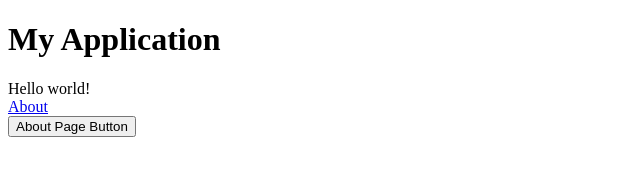
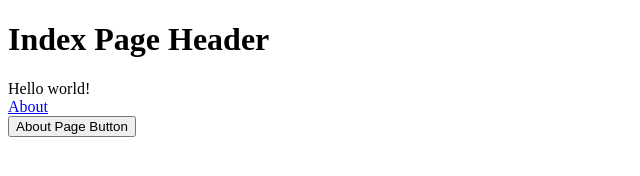
Before and after one commit to rooshanahmed/Gatsby-Demo, a Gatsby site: page / in a window 1280 px wide. Shown: the whole page, without its empty margins (0-640 px from the left). Built offline with nearby package versions, Linux system fonts and the light colour scheme; Gatsby itself is replaced by a stand-in of ours.

Commit message:
Layout.tsx Updated

```diff
--- a/src/components/Layout.tsx
+++ b/src/components/Layout.tsx
@@ -2,13 +2,14 @@ import React, { ReactNode } from "react"
 import Header from "./Header"
 
 type LayoutProps = {
-  children: ReactNode
+  children: ReactNode,
+  headerTitle: ReactNode
 }
 
-export default function Layout({ children }: LayoutProps) {
+export default function Layout({ children, headerTitle }: LayoutProps) {
   return (
     <div>
-      <Header title="My Application" />
+      <Header title={headerTitle} />
       <div>{children}</div>
     </div>
   )
--- a/src/pages/about.tsx
+++ b/src/pages/about.tsx
@@ -3,7 +3,7 @@ import Layout from "../components/Layout"
 
 export default function About(){
     return(
-      <Layout>
+      <Layout headerTitle="About Page Header">
         <div>
           About Page!
         </div>
--- a/src/pages/index.tsx
+++ b/src/pages/index.tsx
@@ -5,7 +5,7 @@ import Layout from "../components/Layout"
 
 export default function Home() {
   return(
-    <Layout>
+    <Layout headerTitle="Index Page Header">
       <div>
         Hello world!
         <br />
```
